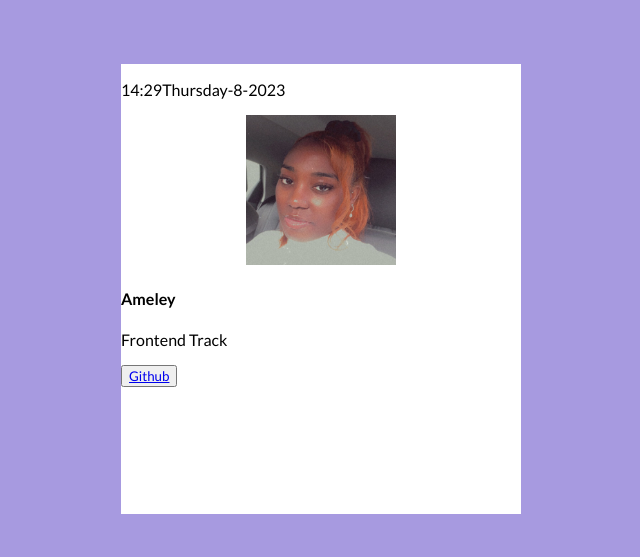
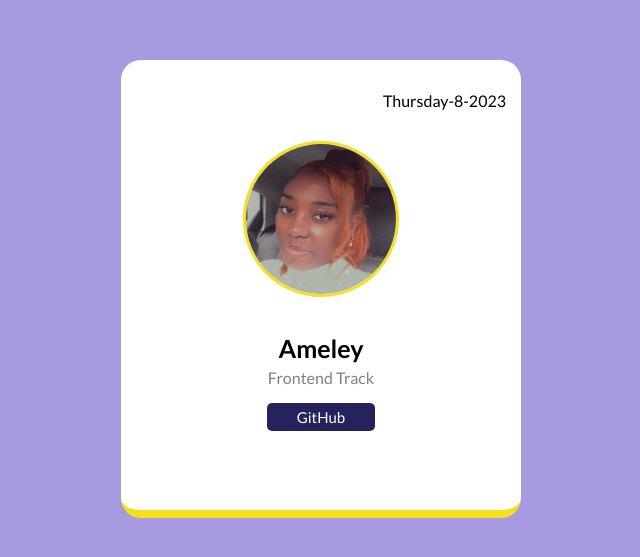
Before and after one commit to Amelss/hng-stage-one, a plain HTML site: page index.html in a window 1280 px wide. Shown: the part 119-676 px from the top of the page, without its empty margins (319-959 px from the left). Drawn offline with Linux system fonts and the light colour scheme.

Commit message:
Adjusting card styles

```diff
--- a/index.html
+++ b/index.html
@@ -13,8 +13,8 @@
     <div class="grid-container">
         <div class="card">
             <div class="time-date">
-                <p id="currentTime" data-testid="currentUTCTime">The Time:</p>
-                <p id="currentDate" data-testid="currentDayOfTheWeek">The Date:</p>
+                <p id="currentTime" data-testid="currentUTCTime"></p>
+                <p id="currentDate" data-testid="currentDayOfTheWeek"></p>
             </div>
             <div class="display-picture">
                 <img src="./images/profilepic.JPG" alt="Ameley" data-testid="=slackDisplayImage">
@@ -24,7 +24,7 @@
                 <p class="track" data-testid="myTrack">Frontend Track</p>
             </div>
             <div class="btn">
-                <button class="github-btn" data-testid="githubURL"> <a href="https://github.com/Amelss/hng-stage-one" target="_blank">Github</a></button>
+                <button class="github-btn" data-testid="githubURL"> <a href="https://github.com/Amelss/hng-stage-one" target="_blank">GitHub</a></button>
             </div>
 
 
--- a/script.js
+++ b/script.js
@@ -7,16 +7,16 @@ const year = getDate.getFullYear()
 const day = new Date().toLocaleString("en-GB", { weekday: "long" });
 
 
-const updateTime = function () {
-const getTime = new Date()
-const hours = getTime.getHours()
-const minutes = getTime.getMinutes()
+// const updateTime = function () {
+// const getTime = new Date()
+// const hours = getTime.getHours()
+// const minutes = `${getTime.getMinutes()}`.padStart(2,0)
 
 
-    todaysTime.innerHTML = `${hours}:${minutes}`
-    setInterval(updateTime, 1000)
+//     todaysTime.innerHTML = `${hours}:${minutes}`
+//     setInterval(updateTime, 1000)
 
-};
+// };
 
-updateTime()
+// updateTime()
 todaysDate.innerHTML = `${day}-${month}-${year}`
--- a/styles.css
+++ b/styles.css
@@ -9,7 +9,8 @@ body{
 img{
     width: 150px;
     height: 150px;
-
+    border-radius: 100%;
+    border: 3px #F7DF1E solid;
 }
 
 .display-picture{
@@ -21,16 +22,50 @@ img{
     display: grid;
     place-items: center;
     height: 100vh;
-
 }
 
 .card{
     background-color: #FFFFFF;
     width: 400px;
     height: 450px;
+    border-radius: 20px;
+    border-bottom: 8px #F7DF1E solid;
 }
 
 .time-date{
     display: flex;
+    justify-content: space-between;
+    padding: 15px;
+}
+
+h4{
+    font-size: 25px;
+    margin-bottom: 10px;
+}
+.personal-details{
+    text-align: center;
+}
+
+.btn{
+    text-align: center;
 
 }
+
+.track{
+    color: gray;
+    margin-top: -5px;
+}
+
+button{
+    border: none;
+    background-color: #26235C;
+    padding: 5px 30px;
+    border-radius: 5px;
+
+}
+
+button a{
+    text-decoration: none;
+    color: white;
+    font-size: 15px;
+}
```
